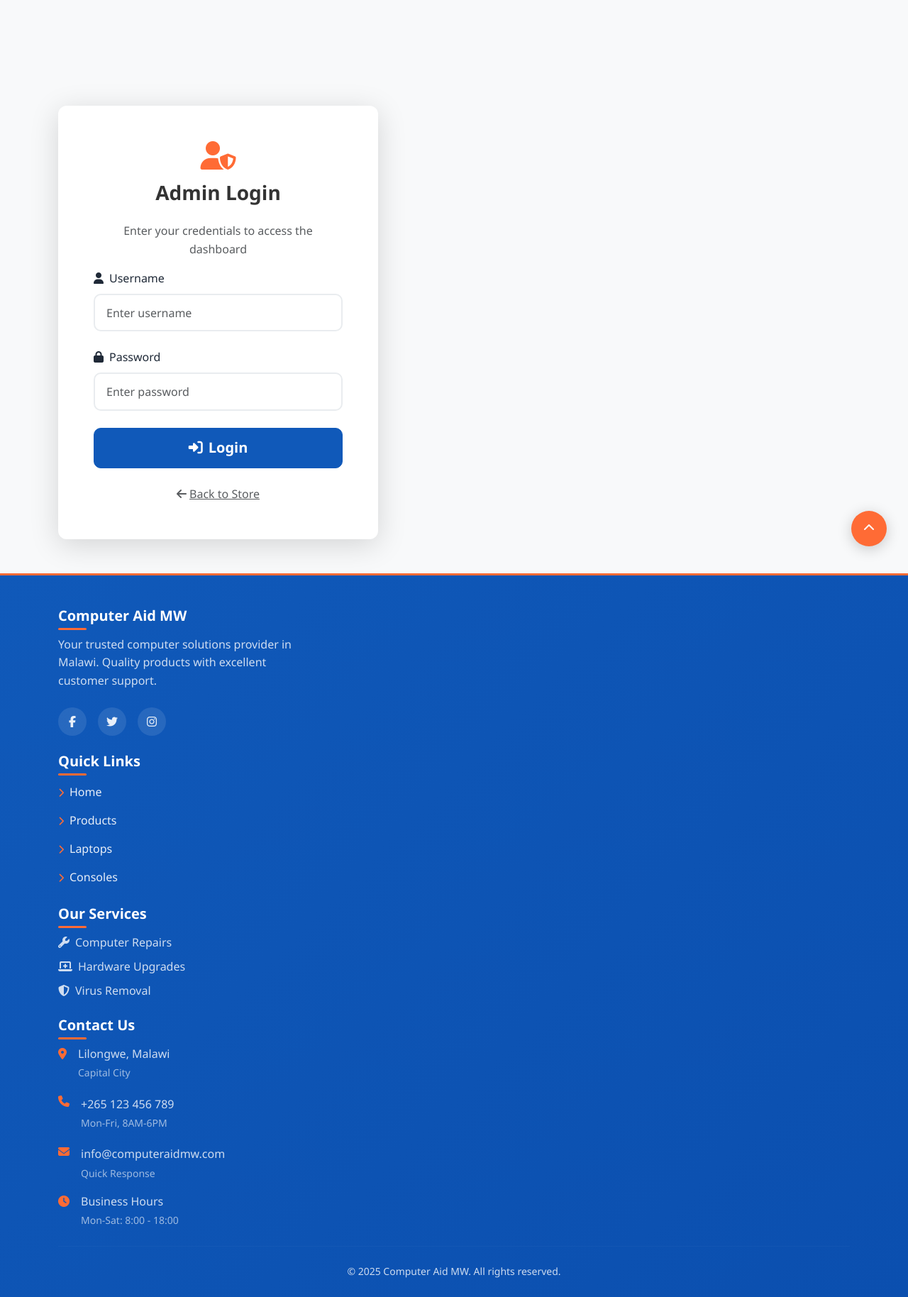
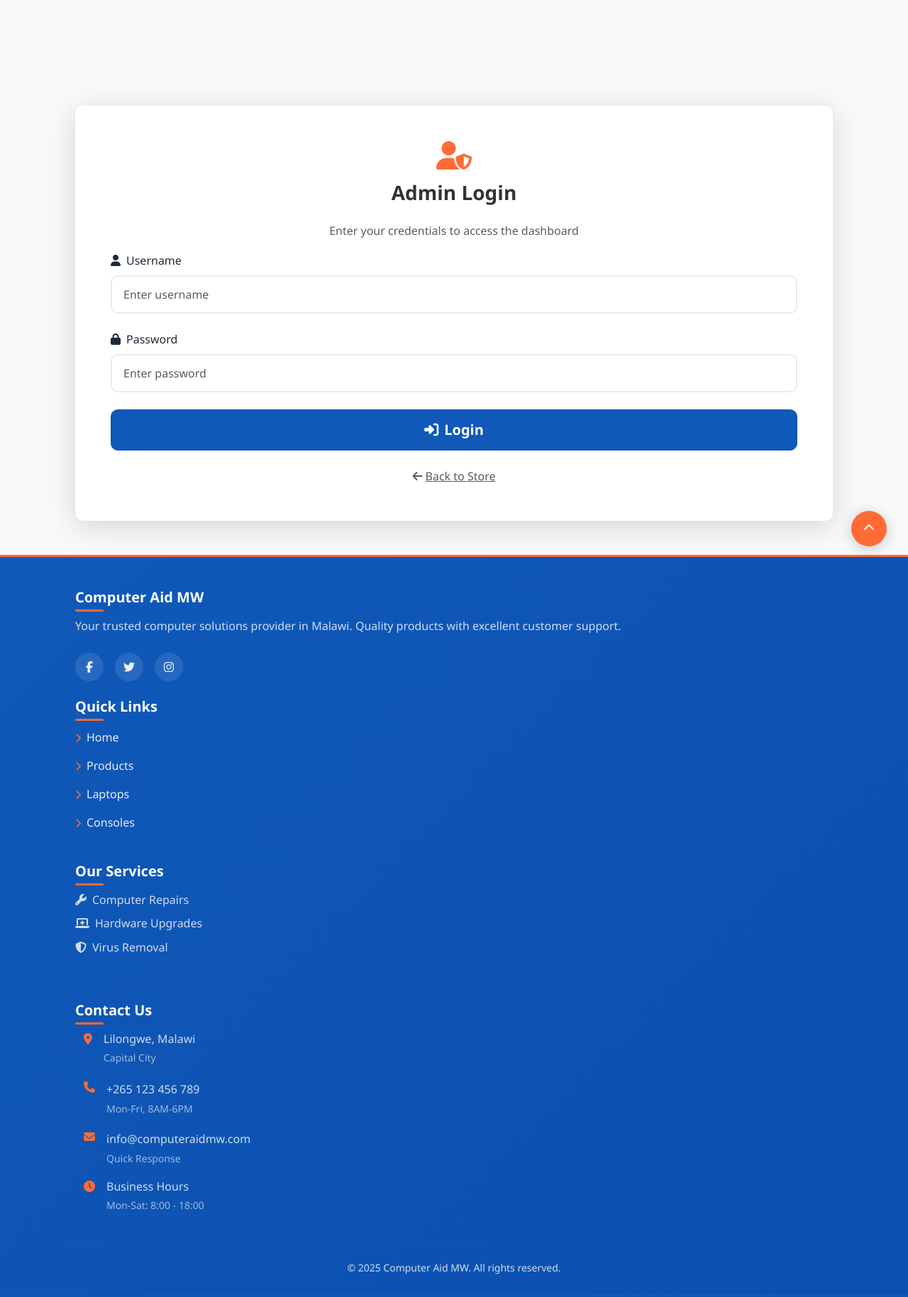
Before and after one commit to CedricNgendahimana/product-showcase, a Flask app: page /admin/login in a window 1280 px wide. Shown: the whole page at 71% size. After the commit the page ends 1796 px from the top, so only its background shows below. Run offline with Flask 3, Linux system fonts and the light colour scheme.

Commit message:
Update UI improvements

```diff
--- a/templates/base.html
+++ b/templates/base.html
@@ -837,6 +837,73 @@
         .price-period {
             font-size: 0.9rem;
             color: #6b7280;
+        }
+
+        /* ===== FIX: ENSURE BOOTSTRAP GRID WORKS PROPERLY ===== */
+        /* Bootstrap grid fix - ONLY fix actually hidden elements */
+        .hidden {
+            opacity: 1 !important;
+            visibility: visible !important;
+        }
+
+        /* Ensure Bootstrap rows work correctly */
+        .row {
+            display: flex;
+            flex-wrap: wrap;
+        }
+
+        /* Fix container spacing */
+        .container, .container-fluid {
+            width: 100%;
+            padding-right: var(--bs-gutter-x, 0.75rem);
+            padding-left: var(--bs-gutter-x, 0.75rem);
+            margin-right: auto;
+            margin-left: auto;
+        }
+
+        /* Fix column spacing */
+        .col, .col-1, .col-2, .col-3, .col-4, .col-5, .col-6,
+        .col-7, .col-8, .col-9, .col-10, .col-11, .col-12,
+        .col-auto, .col-sm, .col-sm-1, .col-sm-2, .col-sm-3, .col-sm-4, .col-sm-5,
+        .col-sm-6, .col-sm-7, .col-sm-8, .col-sm-9, .col-sm-10, .col-sm-11, .col-sm-12,
+        .col-md, .col-md-1, .col-md-2, .col-md-3, .col-md-4, .col-md-5, .col-md-6,
+        .col-md-7, .col-md-8, .col-md-9, .col-md-10, .col-md-11, .col-md-12,
+        .col-lg, .col-lg-1, .col-lg-2, .col-lg-3, .col-lg-4, .col-lg-5, .col-lg-6,
+        .col-lg-7, .col-lg-8, .col-lg-9, .col-lg-10, .col-lg-11, .col-lg-12,
+        .col-xl, .col-xl-1, .col-xl-2, .col-xl-3, .col-xl-4, .col-xl-5, .col-xl-6,
+        .col-xl-7, .col-xl-8, .col-xl-9, .col-xl-10, .col-xl-11, .col-xl-12 {
+            position: relative;
+            width: 100%;
+            padding-right: var(--bs-gutter-x, 0.75rem);
+            padding-left: var(--bs-gutter-x, 0.75rem);
+        }
+
+        /* Specific fixes for common layouts */
+        .footer .row {
+            display: flex !important;
+            flex-wrap: wrap !important;
+        }
+
+        .hero-section .row {
+            display: flex !important;
+            flex-wrap: wrap !important;
+            align-items: center !important;
+        }
+
+        .products-grid {
+            display: flex !important;
+            flex-wrap: wrap !important;
+        }
+
+        /* Responsive fixes */
+        @media (max-width: 768px) {
+            .footer .col-lg-4,
+            .footer .col-md-6,
+            .hero-section .col-lg-6,
+            .hero-section .col-md-4 {
+                flex: 0 0 100% !important;
+                max-width: 100% !important;
+            }
         }
     </style>
 </head>
@@ -1325,6 +1392,7 @@
                     </div>
                 </div>
             </div>
+</div>
         </div>
     </div>
 </div>
@@ -1642,12 +1710,11 @@ document.addEventListener('DOMContentLoaded', function() {
         });
     }
 
-    // Form validation for search - FIXED VERSION
+    // Form validation for search
     const searchForms = document.querySelectorAll('form[action*="search"]');
     searchForms.forEach(form => {
         form.addEventListener('submit', function(e) {
             const input = this.querySelector('input[name="q"]');
-            // Only prevent if search is empty, not if it's less than 2 characters
             if (input && input.value.trim().length === 0) {
                 e.preventDefault();
                 input.focus();
@@ -1660,47 +1727,24 @@ document.addEventListener('DOMContentLoaded', function() {
                 }, 2000);
                 return false;
             }
-            // Allow search for any non-empty query
             return true;
         });
     });
 
-    // CRITICAL FIX: Force all product content to be visible
+    // FIXED: Only fix actually hidden elements
     setTimeout(() => {
-        // Fix all product-related elements
-        const fixVisibility = () => {
-            const allProductElements = document.querySelectorAll(
-                '.product-card, .category-card, .row, .col, [class*="col-"], .container, main section'
-            );
-
-            allProductElements.forEach(el => {
-                if (el) {
-                    const style = window.getComputedStyle(el);
-                    if (style.opacity === '0' || style.visibility === 'hidden' || style.display === 'none') {
-                        el.style.opacity = '1';
-                        el.style.visibility = 'visible';
-                        el.style.display = el.classList.contains('row') ? 'flex' : 'block';
-                    }
-                }
-            });
-
-            // Specifically ensure product cards are visible
-            const productCards = document.querySelectorAll('.product-card');
-            productCards.forEach(card => {
-                card.style.opacity = '1';
-                card.style.visibility = 'visible';
-                card.style.display = 'block';
-            });
-        };
-
-        // Run immediately and after a short delay
-        fixVisibility();
-        setTimeout(fixVisibility, 100);
-        setTimeout(fixVisibility, 500);
-
-        // Also fix any CSS animation classes that might be hiding content
-        document.querySelectorAll('[class*="animate-"]').forEach(el => {
-            el.style.opacity = '1';
+        const hiddenElements = document.querySelectorAll(
+            '[style*="display: none"], [style*="visibility: hidden"]'
+        );
+
+        hiddenElements.forEach(el => {
+            const style = window.getComputedStyle(el);
+            if (style.display === 'none') {
+                el.style.display = '';
+            }
+            if (style.visibility === 'hidden') {
+                el.style.visibility = '';
+            }
         });
     }, 100);
 
@@ -1710,7 +1754,6 @@ document.addEventListener('DOMContentLoaded', function() {
         navToggler.addEventListener('click', function() {
             const navbarCollapse = document.getElementById('navbarNav');
             if (navbarCollapse) {
-                // Ensure no margin is added when menu opens
                 navbarCollapse.style.marginTop = '0';
             }
         });
@@ -1859,7 +1902,6 @@ document.addEventListener('DOMContentLoaded', function() {
                         productsGrid.style.pointerEvents = 'auto';
 
                         // In a real app, you would fetch products from the server here
-                        // For now, just scroll to products section
                         document.getElementById('products').scrollIntoView({
                             behavior: 'smooth'
                         });
```
